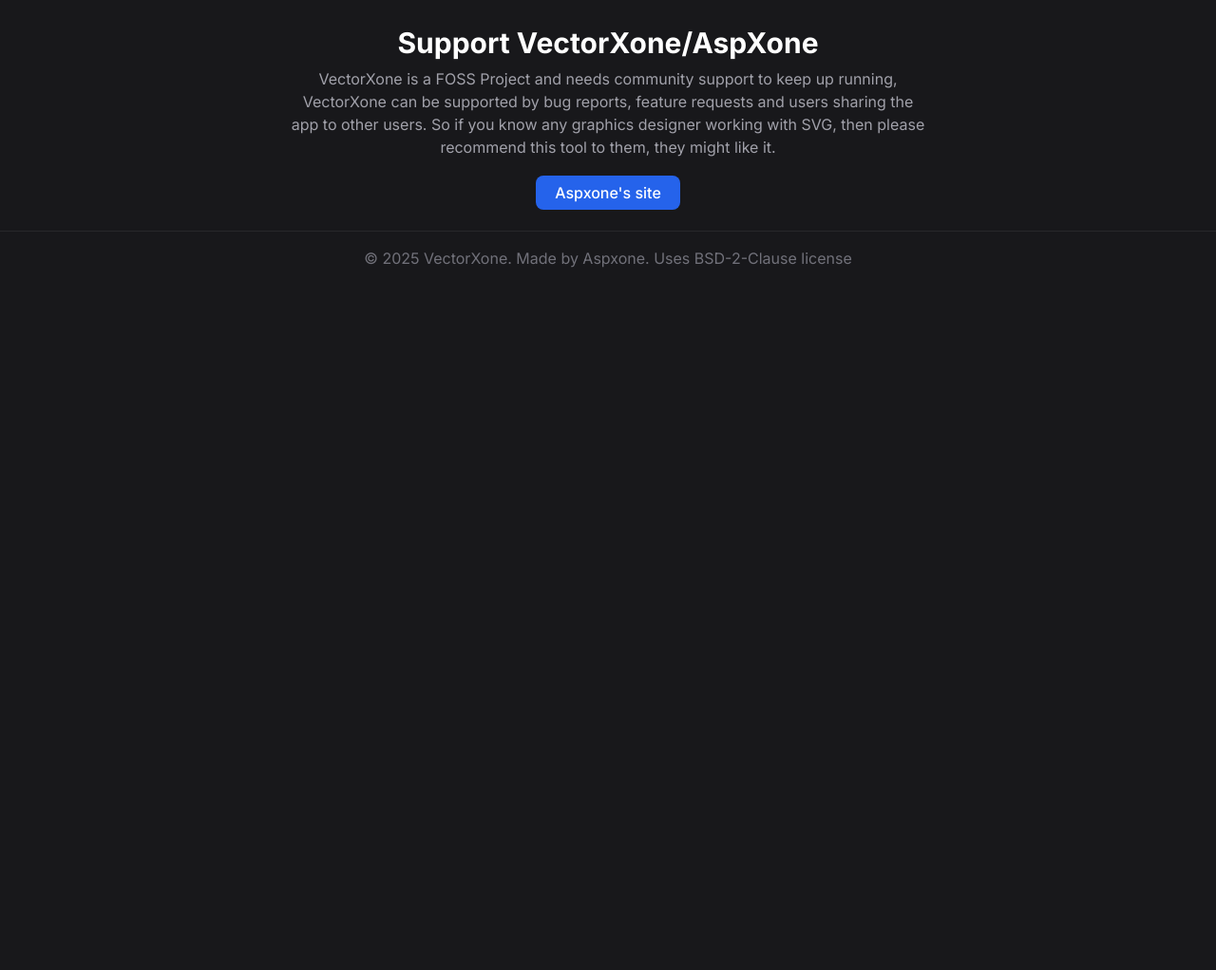
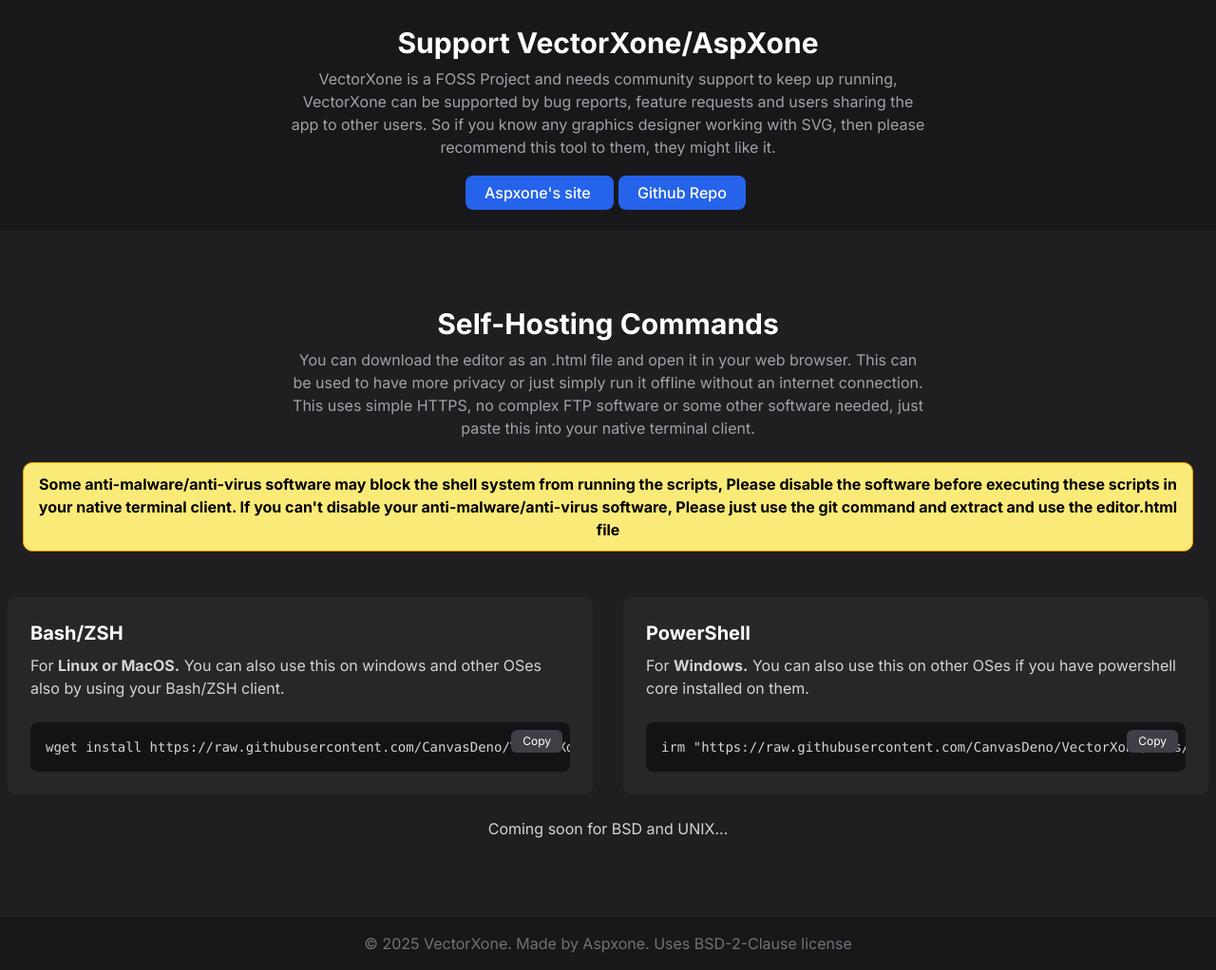
Before and after one commit to CanvasDeno/VectorXone, a plain HTML site: page index.html in a window 1280 px wide. Shown: the part 2158-3180 px from the top of the page at 95% size. Before the commit the page ends 2458 px from the top, so only its background shows below. Drawn offline with nearby package versions, Linux system fonts and the light colour scheme.

Commit message:
Fix_file_1.4

```diff
--- a/index.html
+++ b/index.html
@@ -1,7 +1,7 @@
 <!DOCTYPE html>
 <html lang="en">
 <head>
-  <!-- This is the main page. This is a landing page website -->
+    <!-- This is the main page. This is a landing page website -->
     <meta charset="UTF-8">
     <meta name="viewport" content="width=device-width, initial-scale=1.0">
     <title>VectorXone By Aspxone- Fast & Simple SVG Editing</title>
@@ -118,7 +118,7 @@
                  <p class="text-zinc-400 mt-2 max-w-2xl mx-auto">VectorXone is perfect for frontend developers, UI/UX designers, and anyone who needs to make quick, precise changes to vector assets.</p>
             </div>
         </section>
-           <!-- "Support" Section -->
+            <!-- "Support" Section -->
         <section class="py-2">
             <div class="container mx-auto px-6 text-center">
                  <h3 class="text-3xl font-bold text-white">
@@ -129,9 +129,60 @@
                   <a href="https://linktr.ee/aspxone" class="bg-blue-600 text-white font-medium py-2 px-5 rounded-lg hover:bg-blue-500 transition-colors">
             Aspxone's site
         </a>
+         <a href="https://github.com/CanvasDeno" class="bg-blue-600 text-white font-medium py-2 px-5 rounded-lg hover:bg-blue-500 transition-colors" style="margin: 5px;">
+            Github Repo
+        </a>
         <div style="margin: 20px"></div>
             </div>
         </section>
+
+        <!-- New section for self-hosting commands -->
+        <section class="py-20 bg-zinc-800/50">
+            <div class="container mx-auto px-6">
+                <div class="text-center mb-12">
+                    <h3 class="text-3xl font-bold text-white">Self-Hosting Commands</h3>
+                    <p class="text-zinc-400 mt-2 max-w-2xl mx-auto">
+                        You can download the editor as an .html file and open it in your web browser.
+                        This can be used to have more privacy or just simply run it offline without an internet connection.
+                        This uses simple HTTPS, no complex FTP software or some other software needed, just paste this into your native terminal client.
+                    </p>
+                    <br>
+                    <p class="font-bold" style="padding: 10px; background-color: #faeb78; border-radius: 10px; color: black; border: orange solid 1px">
+                       Some anti-malware/anti-virus software may block the shell system from running the scripts, Please disable the software before executing these scripts in your native terminal client. If you can't disable your anti-malware/anti-virus software, Please just use the git command and extract and use the editor.html file
+                    </p>
+                </div>
+                <div class="flex flex-col md:flex-row justify-center items-start gap-8">
+                    <!-- Bash Command -->
+                    <div class="bg-zinc-800 p-6 rounded-lg w-full md:w-1/2 relative">
+                        <h4 class="text-xl font-bold text-white mb-2">Bash/ZSH</h4>
+                        <p>For <b>Linux or MacOS.</b> You can also use this on windows and other OSes also by using your Bash/ZSH client.</p>
+                        <br>
+                        <div class="relative">
+                            <pre class="bg-black/50 p-4 rounded-lg overflow-x-auto text-sm" id="bash-code"><code>wget install https://raw.githubusercontent.com/CanvasDeno/VectorXone/refs/heads/main/editor.html</code></pre>
+                            <button onclick="copyCode('bash-code')" class="absolute top-2 right-2 bg-zinc-700 hover:bg-zinc-600 text-white py-1 px-3 rounded-md text-xs transition-colors">
+                                Copy
+                            </button>
+                        </div>
+                    </div>
+                    <!-- PowerShell Command -->
+                    <div class="bg-zinc-800 p-6 rounded-lg w-full md:w-1/2 relative">
+                        <h4 class="text-xl font-bold text-white mb-2">PowerShell</h4>
+                        <p>For <b>Windows.</b> You can also use this on other OSes if you have powershell core installed on them.</p>
+                        <br>
+                        <div class="relative">
+                            <pre class="bg-black/50 p-4 rounded-lg overflow-x-auto text-sm" id="powershell-code"><code>irm "https://raw.githubusercontent.com/CanvasDeno/VectorXone/refs/heads/main/install.ps1" | iex</code></pre>
+                            <button onclick="copyCode('powershell-code')" class="absolute top-2 right-2 bg-zinc-700 hover:bg-zinc-600 text-white py-1 px-3 rounded-md text-xs transition-colors">
+                                Copy
+                            </button>
+                        </div>
+                    </div>
+                </div>
+
+            </div>
+            <br>
+            <center><p>Coming soon for BSD and UNIX...</p></center>
+        </section>
+
     </main>
 
     <!-- Footer -->
@@ -140,5 +191,28 @@
             <p>&copy; 2025 VectorXone. Made by Aspxone. Uses BSD-2-Clause license</p>
         </div>
     </footer>
+
+    <script>
+        function copyCode(elementId) {
+            const codeBlock = document.getElementById(elementId);
+            const range = document.createRange();
+            range.selectNode(codeBlock);
+            window.getSelection().removeAllRanges();
+            window.getSelection().addRange(range);
+            try {
+                // Use the deprecated but reliable document.execCommand
+                document.execCommand('copy');
+                const button = codeBlock.parentElement.querySelector('button');
+                const originalText = button.textContent;
+                button.textContent = 'Copied!';
+                setTimeout(() => {
+                    button.textContent = originalText;
+                }, 2000);
+            } catch (err) {
+                console.error('Failed to copy text: ', err);
+            }
+            window.getSelection().removeAllRanges();
+        }
+    </script>
 </body>
 </html>
```
